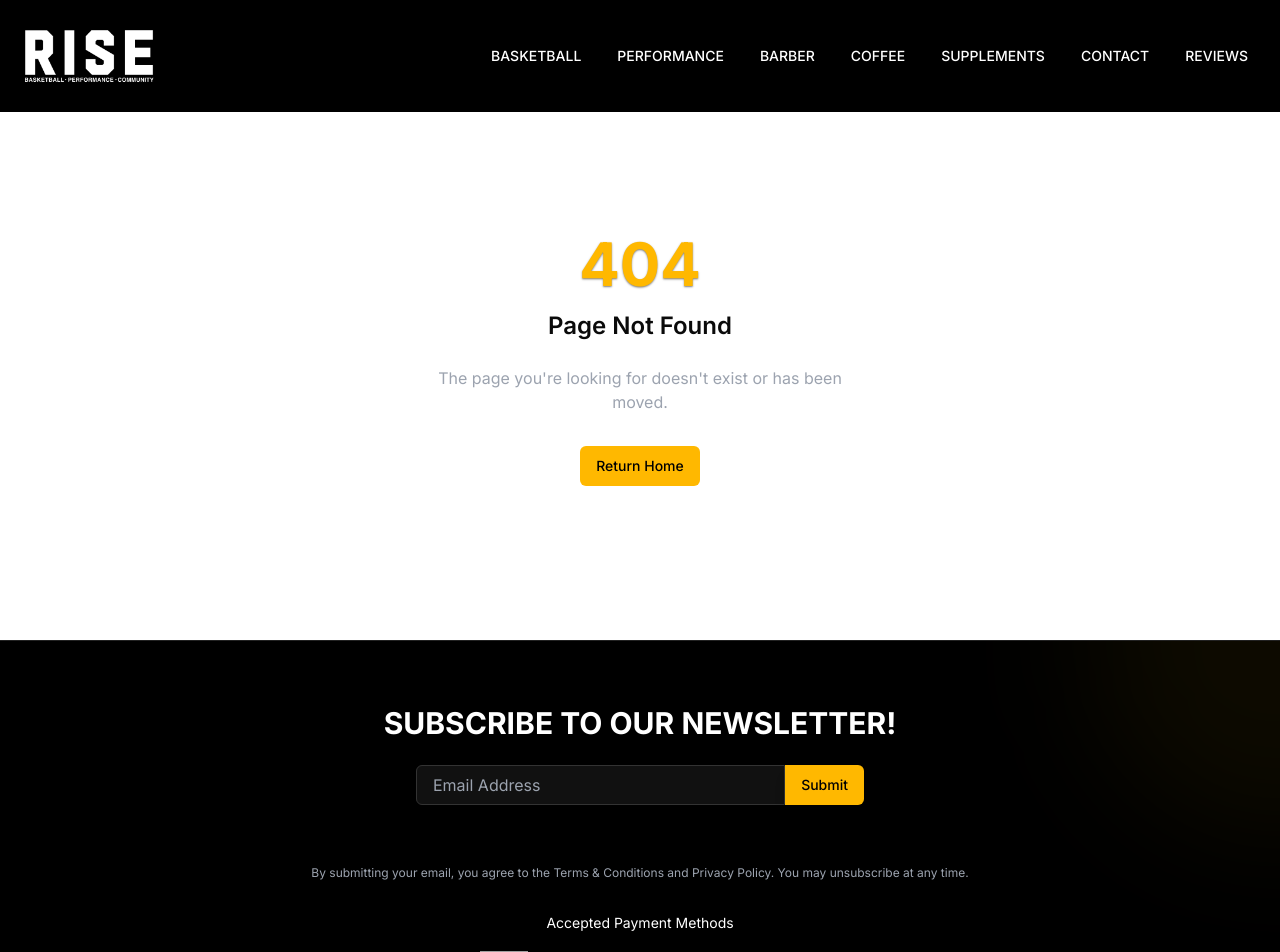
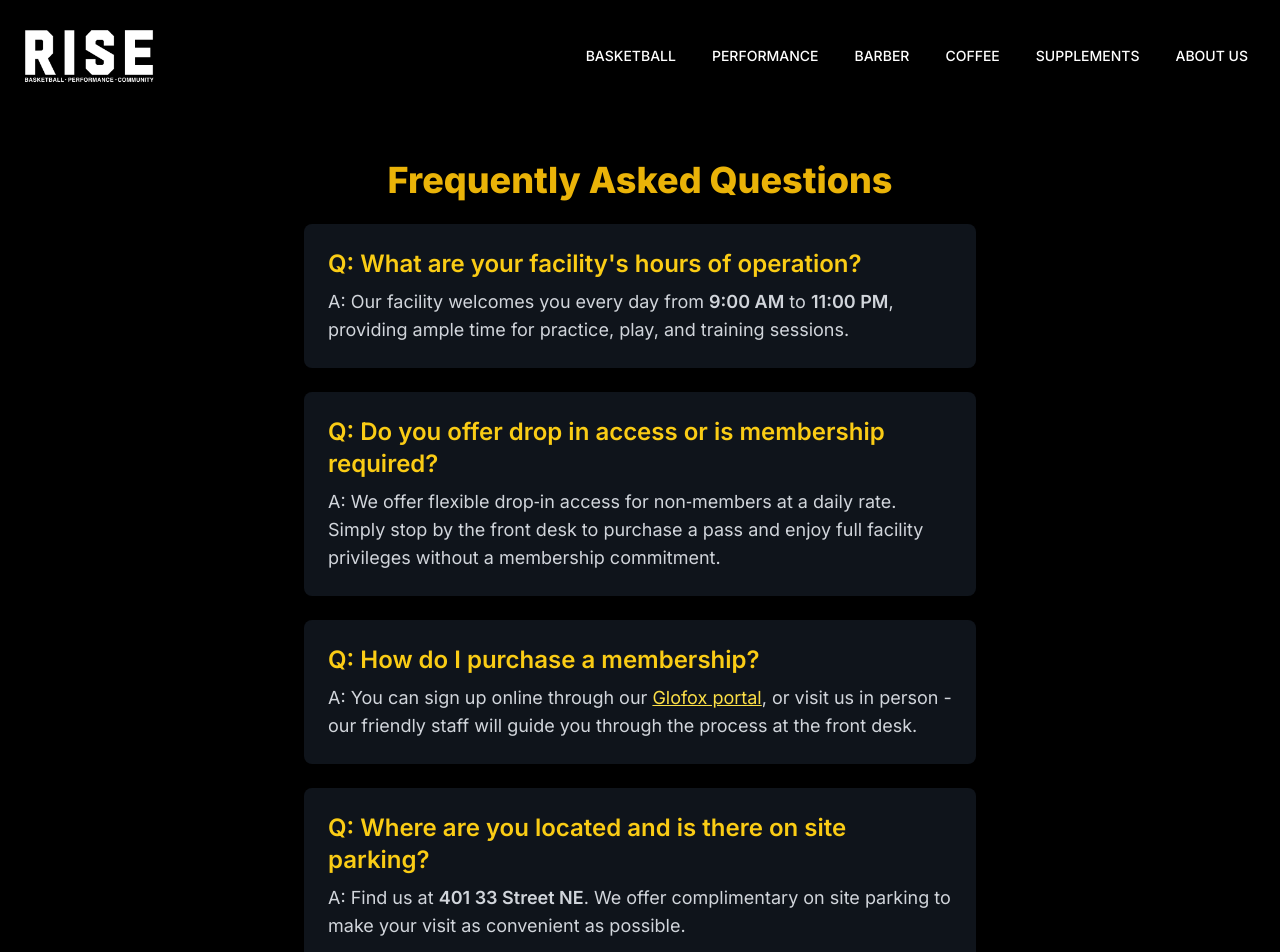
Before and after one commit to RISE-sait/RisePublicWebsite, a Next.js app: page /faq in a window 1280 px wide. Before the commit this address had no page. Shown: the top 952 px of the page. Built offline with nearby package versions, Linux system fonts and the light colour scheme; grey boxes are pictures that could not be loaded.

Commit message:
added faq page, changed header so it says about us with frop downs to contact, reviews and faq

```diff
--- a/app/contact/page.tsx
+++ b/app/contact/page.tsx
@@ -53,11 +53,7 @@ export default function ContactPage() {
               contactName="James Smith"
               phone="587-999-7473"
               email="info@risesportscomplex.com"
-              hours={[
-                "Mon -> Fri - 8am - 5:30pm",
-                "Saturday - Closed",
-                "Sunday - Closed",
-              ]}
+              hours={["Everyday 9:00 am - 11:00pm", ``]}
             />
           </div>
           <div>
--- /dev/null
+++ b/app/faq/page.tsx
@@ -0,0 +1,120 @@
+import Link from "next/link";
+
+export default function CookiesPage() {
+  return (
+    <main className="relative flex flex-col items-center justify-center text-center min-h-screen px-6 py-20 bg-black text-white bg-cover bg-center">
+      <h1 className="text-4xl font-extrabold text-yellow-500 mb-6">
+        Frequently Asked Questions
+      </h1>
+
+      {/* FAQ Questions with styled answers */}
+      <div className="w-full max-w-2xl text-left space-y-6">
+        <div className="bg-gray-800 bg-opacity-50 rounded-lg p-6 shadow-lg hover:bg-opacity-75 transition">
+          <h3 className="text-2xl font-semibold mb-2 text-yellow-400">
+            Q: What are your facility's hours of operation?
+          </h3>
+          <p className="text-lg text-gray-300">
+            A: Our facility welcomes you every day from{" "}
+            <span className="font-semibold">9:00 AM</span> to{" "}
+            <span className="font-semibold">11:00 PM</span>, providing ample
+            time for practice, play, and training sessions.
+          </p>
+        </div>
+
+        <div className="bg-gray-800 bg-opacity-50 rounded-lg p-6 shadow-lg hover:bg-opacity-75 transition">
+          <h3 className="text-2xl font-semibold mb-2 text-yellow-400">
+            Q: Do you offer drop in access or is membership required?
+          </h3>
+          <p className="text-lg text-gray-300">
+            A: We offer flexible drop‑in access for non‑members at a daily rate.
+            Simply stop by the front desk to purchase a pass and enjoy full
+            facility privileges without a membership commitment.
+          </p>
+        </div>
+
+        <div className="bg-gray-800 bg-opacity-50 rounded-lg p-6 shadow-lg hover:bg-opacity-75 transition">
+          <h3 className="text-2xl font-semibold mb-2 text-yellow-400">
+            Q: How do I purchase a membership?
+          </h3>
+          <p className="text-lg text-gray-300">
+            A: You can sign up online through our{" "}
+            <Link
+              href="https://app.glofox.com/portal/#/branch/66464503a11addded10584e5/memberships"
+              className="text-yellow-300 underline hover:text-yellow-400"
+            >
+              Glofox portal
+            </Link>
+            , or visit us in person - our friendly staff will guide you through
+            the process at the front desk.
+          </p>
+        </div>
+
+        <div className="bg-gray-800 bg-opacity-50 rounded-lg p-6 shadow-lg hover:bg-opacity-75 transition">
+          <h3 className="text-2xl font-semibold mb-2 text-yellow-400">
+            Q: Where are you located and is there on site parking?
+          </h3>
+          <p className="text-lg text-gray-300">
+            A: Find us at{" "}
+            <span className="font-semibold">401 33 Street NE</span>. We offer
+            complimentary on site parking to make your visit as convenient as
+            possible.
+          </p>
+        </div>
+
+        <div className="bg-gray-800 bg-opacity-50 rounded-lg p-6 shadow-lg hover:bg-opacity-75 transition">
+          <h3 className="text-2xl font-semibold mb-2 text-yellow-400">
+            Q: Do you offer a free trial or guest pass?
+          </h3>
+          <p className="text-lg text-gray-300">
+            A: Absolutely! We encourage prospective members to tour our facility
+            and enjoy a complimentary trial pass. Contact us to schedule your
+            guest visit and experience everything we offer.
+          </p>
+        </div>
+
+        <div className="bg-gray-800 bg-opacity-50 rounded-lg p-6 shadow-lg hover:bg-opacity-75 transition">
+          <h3 className="text-2xl font-semibold mb-2 text-yellow-400">
+            Q: When is my membership automatically renewed, and how will I be
+            billed?
+          </h3>
+          <p className="text-lg text-gray-300">
+            A: Memberships renew automatically according to your chosen plan
+            monthly, quarterly, or annually. Billing is processed securely
+            through our Glofox portal using your saved payment method, and you
+            can update your renewal preferences anytime in your account
+            settings.
+          </p>
+        </div>
+
+        <div className="bg-gray-800 bg-opacity-50 rounded-lg p-6 shadow-lg hover:bg-opacity-75 transition">
+          <h3 className="text-2xl font-semibold mb-2 text-yellow-400">
+            Q: Are there showers and changing rooms on site?
+          </h3>
+          <p className="text-lg text-gray-300">
+            A: Yes, we provide spacious on site changing rooms equipped with
+            private showers, secure lockers, and fresh towels to ensure your
+            comfort before and after your workout.
+          </p>
+        </div>
+
+        <div className="bg-gray-800 bg-opacity-50 rounded-lg p-6 shadow-lg hover:bg-opacity-75 transition">
+          <h3 className="text-2xl font-semibold mb-2 text-yellow-400">
+            Q: Do you have on site first aid or AEDs?
+          </h3>
+          <p className="text-lg text-gray-300">
+            A: Safety is our priority. Our facility is equipped with first aid
+            kits and Automated External Defibrillators (AEDs), and our staff are
+            trained to assist in case of any medical emergency.
+          </p>
+        </div>
+      </div>
+
+      <Link
+        href="/"
+        className="mt-10 bg-yellow-500 hover:bg-yellow-600 text-black font-semibold px-6 py-3 rounded transition"
+      >
+        Back to Home
+      </Link>
+    </main>
+  );
+}
--- a/components/header.tsx
+++ b/components/header.tsx
@@ -56,6 +56,11 @@ export default function Header() {
       { href: "/games", label: "Games" },
     ],
     "/performance": [{ href: "/allmemberships", label: "Memberships" }],
+    "/contact": [
+      { href: "/contact", label: "Contact Us" },
+      { href: "/reviews", label: "Reviews" },
+      { href: "/faq", label: "FAQ" },
+    ],
   };
 
   return (
--- a/lib/constants.ts
+++ b/lib/constants.ts
@@ -11,8 +11,7 @@ export const NAVIGATION_ITEMS = [
 export const SECONDARY_NAV_ITEMS = [
   { label: "COFFEE", href: "/coffee" },
   { label: "SUPPLEMENTS", href: "/supplements" },
-  { label: "CONTACT", href: "/contact" },
-  { label: "REVIEWS", href: "/reviews" },
+  { label: "ABOUT US", href: "/contact" },
 ];
 
 export const FOOTER_LINKS = {
```
